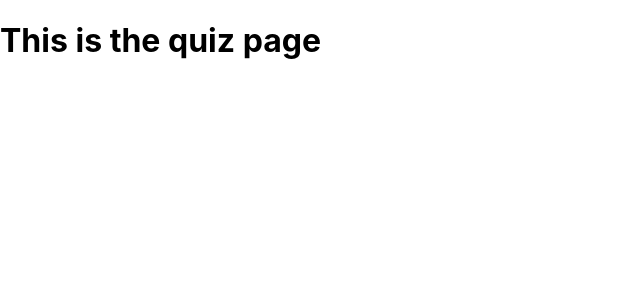
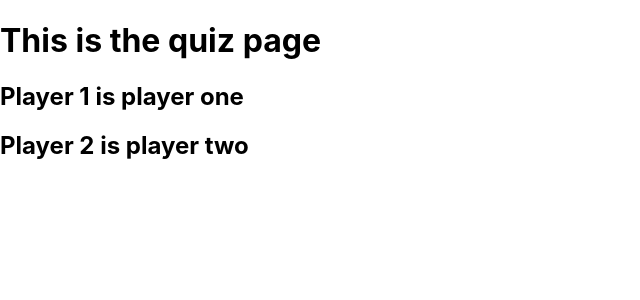
Before and after one commit to jdnolan93/w13-d2-lab, a React (Create React App) app in the folder client/: page /quiz in a window 1280 px wide. Shown: the top 300 px of the page, without its empty margins (0-640 px from the left). Built offline with nearby package versions, Linux system fonts and the light colour scheme.

Commit message:
fixed link to allow state to persist

```diff
--- a/client/src/containers/MainContainer.js
+++ b/client/src/containers/MainContainer.js
@@ -3,6 +3,7 @@ import {BrowserRouter as Router, Route, Routes} from 'react-router-dom';
 import StartContainer from './StartContainer';
 import GameContainer from './GameContainer';
 import QuizContainer from './QuizContainer';
+
 
 const MainContainer = () => {
 
@@ -14,8 +15,7 @@ const MainContainer = () => {
     <Router>
         <Routes>
             <Route path = "/start" element={<StartContainer playerOne = {playerOne} playerTwo = {playerTwo} setPlayerOne = {setPlayerOne} setPlayerTwo = {setPlayerTwo}/>}/>
-            {/* <Route path = "/start" element={<StartContainer />}/> */}
-            <Route path = "/quiz" element={<QuizContainer/>}/>
+            <Route path = "/quiz" element={<QuizContainer playerOne = {playerOne} playerTwo = {playerTwo}/>}/>
             <Route path = "/game" element={<GameContainer/>}/>
         </Routes>
     </Router>
--- a/client/src/containers/QuizContainer.js
+++ b/client/src/containers/QuizContainer.js
@@ -1,10 +1,14 @@
 import React from 'react';
 
 
-const QuizContainer = () => {
+const QuizContainer = ({playerOne, playerTwo}) => {
 
     return (
+        <>
         <h1>This is the quiz page</h1>
+        <h2> {playerOne} is player one </h2>
+        <h2> {playerTwo} is player two </h2>
+        </>
     )
 
 }
--- a/client/src/containers/StartContainer.js
+++ b/client/src/containers/StartContainer.js
@@ -1,11 +1,9 @@
 import React, {useState} from 'react';
+import {Link} from 'react-router-dom';
 
 
 
 const StartContainer = ({playerOne, playerTwo, setPlayerOne, setPlayerTwo}) => {
-
-    // const [playerOne, setPlayerOne] = useState("Player 1");
-    // const [playerTwo, setPlayerTwo] = useState("Player 2");
 
     const handleChangePlayerOne = (event) => {
 
@@ -25,7 +23,7 @@ const StartContainer = ({playerOne, playerTwo, setPlayerOne, setPlayerTwo}) => {
         <h1>Educational Goals</h1>
         <input type = "text" onChange={handleChangePlayerOne} id = "Player 1 input" />
         <input type = "text" onChange={handleChangePlayerTwo} id = "Player 2 input"/>
-        <a href = "/quiz">Start</a>
+        <Link to = "/quiz">Start</Link>
         </>
 
     )
```
